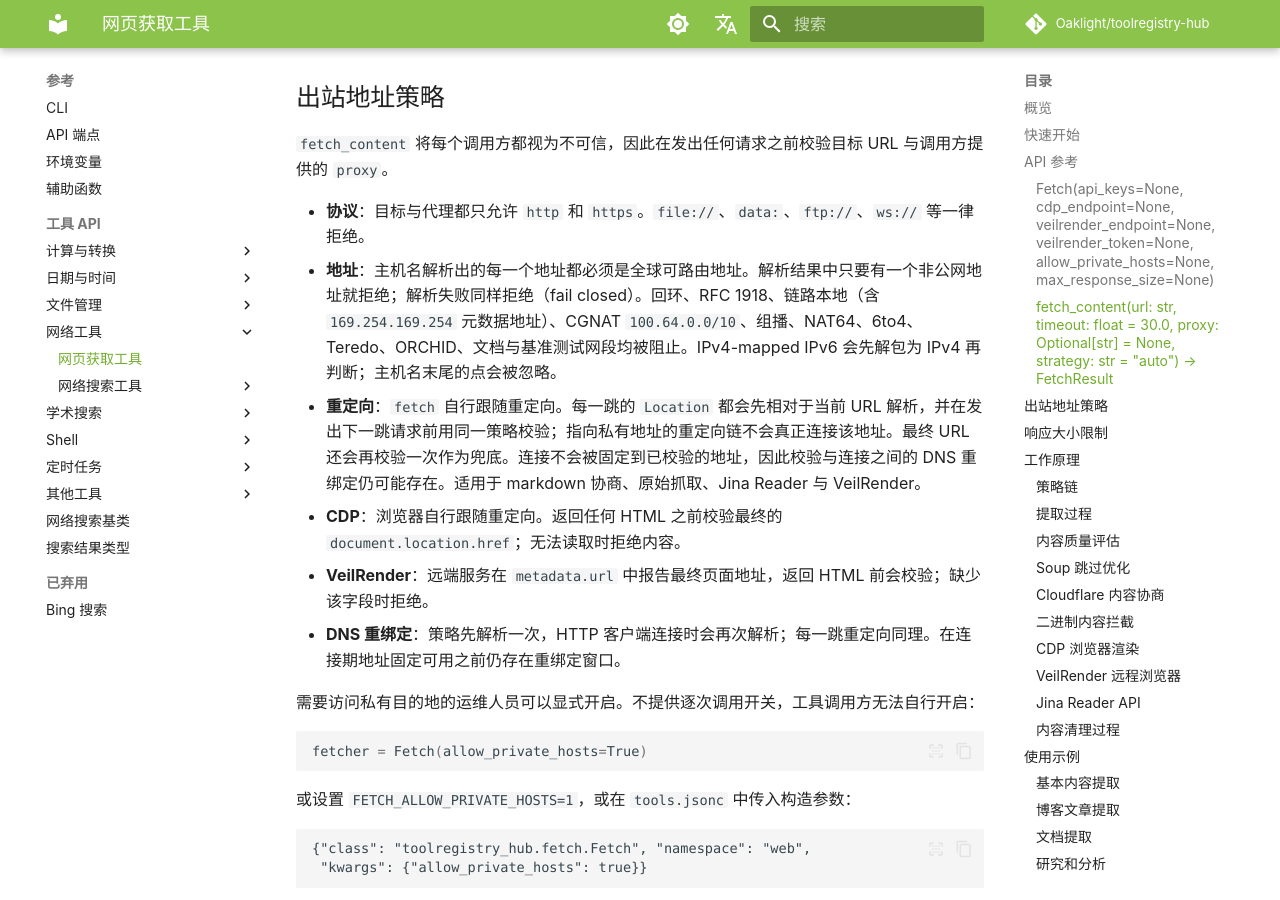
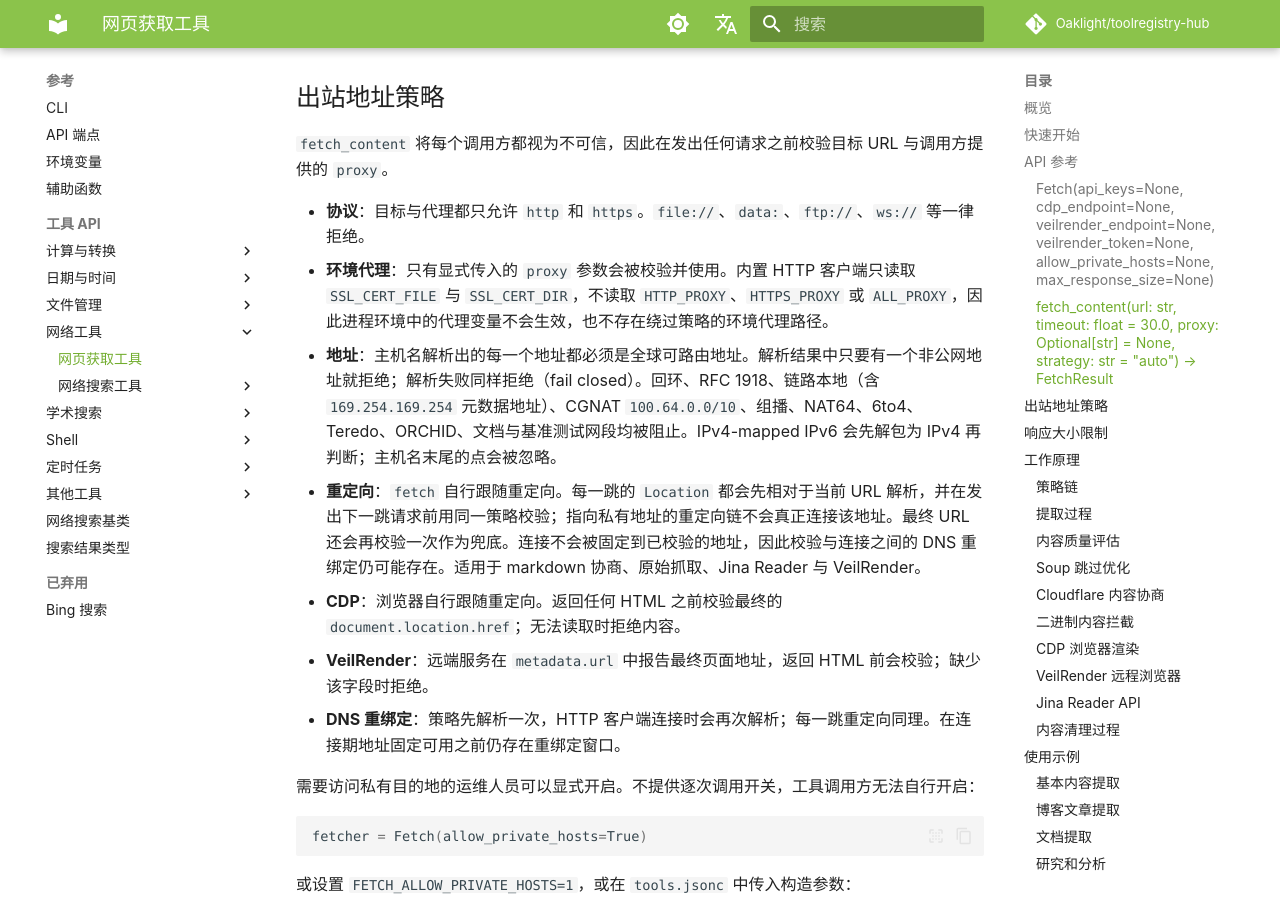
Before and after one commit to Oaklight/toolregistry-hub, an MkDocs documentation site: the page built from docs/tools/websearch/web_fetch_tool.md, in a window 1280 px wide and 900 px high, scrolled down 2939 px. Built offline with MkDocs 1.6.1 and Material for MkDocs 9.7.7, drawn with Linux system fonts in a browser that asks for light colours; some web fonts are replaced; comment, search, counter and statistics services are not loaded.

Commit message:
docs(fetch): 说明不读取环境代理变量（#252）

```diff
--- a/docs/tools/websearch/web_fetch_tool.md
+++ b/docs/tools/websearch/web_fetch_tool.md
@@ -89,6 +89,7 @@ content = fetcher.fetch_content(
 `fetch_content` 将每个调用方都视为不可信，因此在发出任何请求之前校验目标 URL 与调用方提供的 `proxy`。
 
 - **协议**：目标与代理都只允许 `http` 和 `https`。`file://`、`data:`、`ftp://`、`ws://` 等一律拒绝。
+- **环境代理**：只有显式传入的 `proxy` 参数会被校验并使用。内置 HTTP 客户端只读取 `SSL_CERT_FILE` 与 `SSL_CERT_DIR`，不读取 `HTTP_PROXY`、`HTTPS_PROXY` 或 `ALL_PROXY`，因此进程环境中的代理变量不会生效，也不存在绕过策略的环境代理路径。
 - **地址**：主机名解析出的每一个地址都必须是全球可路由地址。解析结果中只要有一个非公网地址就拒绝；解析失败同样拒绝（fail closed）。回环、RFC 1918、链路本地（含 `169.254.169.254` 元数据地址）、CGNAT `100.64.0.0/10`、组播、NAT64、6to4、Teredo、ORCHID、文档与基准测试网段均被阻止。IPv4-mapped IPv6 会先解包为 IPv4 再判断；主机名末尾的点会被忽略。
 - **重定向**：`fetch` 自行跟随重定向。每一跳的 `Location` 都会先相对于当前 URL 解析，并在发出下一跳请求前用同一策略校验；指向私有地址的重定向链不会真正连接该地址。最终 URL 还会再校验一次作为兜底。连接不会被固定到已校验的地址，因此校验与连接之间的 DNS 重绑定仍可能存在。适用于 markdown 协商、原始抓取、Jina Reader 与 VeilRender。
 - **CDP**：浏览器自行跟随重定向。返回任何 HTML 之前校验最终的 `document.location.href`；无法读取时拒绝内容。
```
